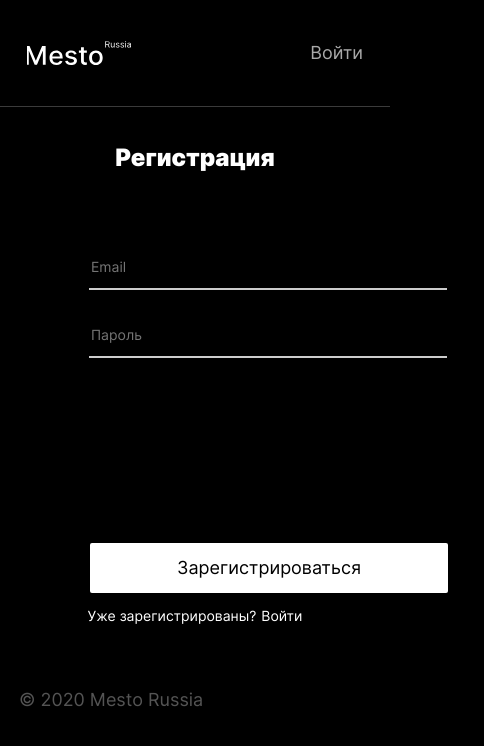
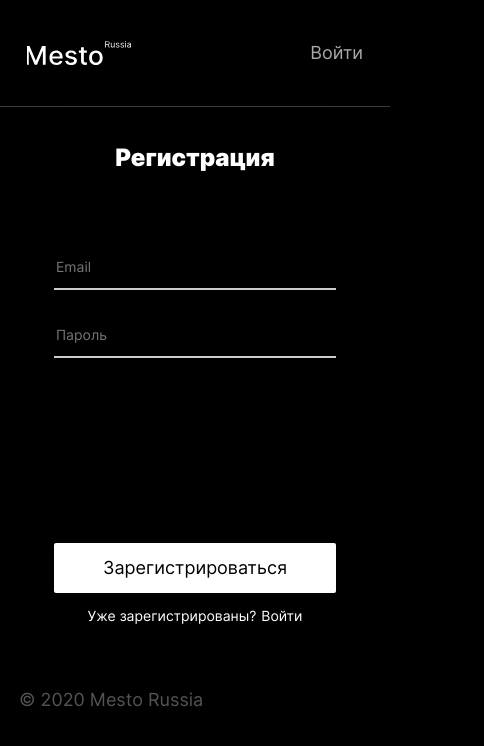
Before and after one commit to DobrynyaAntonov/react-mesto-auth, a React (Create React App) app: page /sign-up in a window 390 px wide. Shown: the top 746 px of the page, 484 px wide, since content can reach past the window. Built offline with nearby package versions, Linux system fonts and the light colour scheme.

Commit message:
проект 12-final

```diff
--- a/src/blocks/popup/__input-form/popup__input-form.css
+++ b/src/blocks/popup/__input-form/popup__input-form.css
@@ -36,7 +36,7 @@
   box-sizing: border-box;
   border: none;
   border-bottom: 2px solid #CCCCCC;
-  width: 358px;
+  width: 100%;
   padding-bottom: 13px;
   font-style: normal;
   font-weight: 400;
@@ -44,6 +44,6 @@
   line-height: 17px;
   color: #CCCCCC;
   font-family: 'Inter', Arial, sans-serif;
-  margin-left: 35px;
+  /* margin-left: 35px; */
   background: #000000;
 }
--- a/src/blocks/popup/__submit/popup__submit.css
+++ b/src/blocks/popup/__submit/popup__submit.css
@@ -31,10 +31,10 @@
 }
 
 .popup__submit-auth {
-  width: 358px;
+  width: 100%;
   height: 50px;
   cursor: pointer;
-  margin: 150px 36px 0;
+  margin: 150px 0 0;
   background: #FFFFFF;
   border-radius: 2px;
   font-style: normal;
@@ -63,7 +63,7 @@
 
 @media (max-width: 768px) {
   .popup__tooltip {
-    width: 238px;
+    width: 100%;
     height: 46px;
     margin: 49px 22px 25px;
     padding: 0;
```
